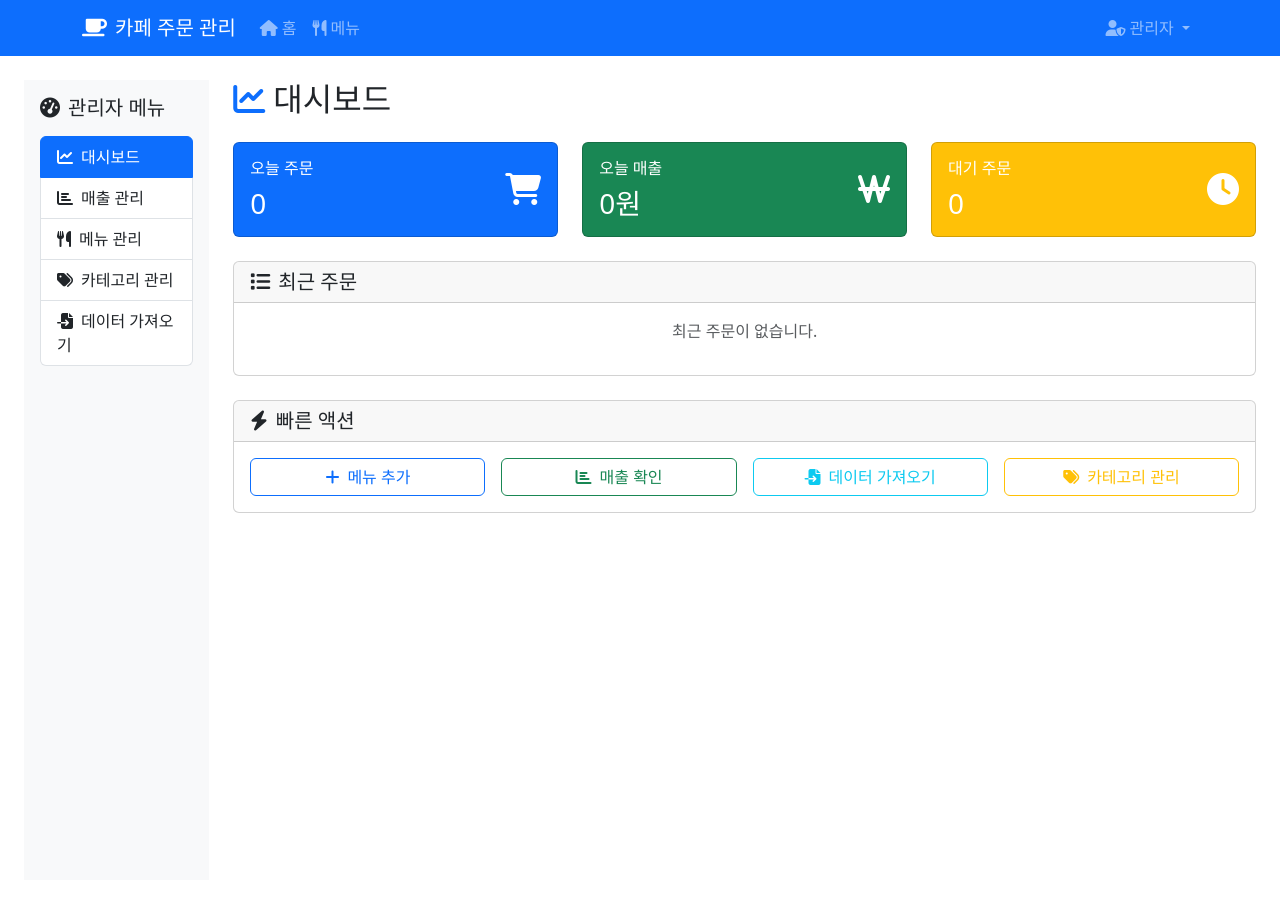
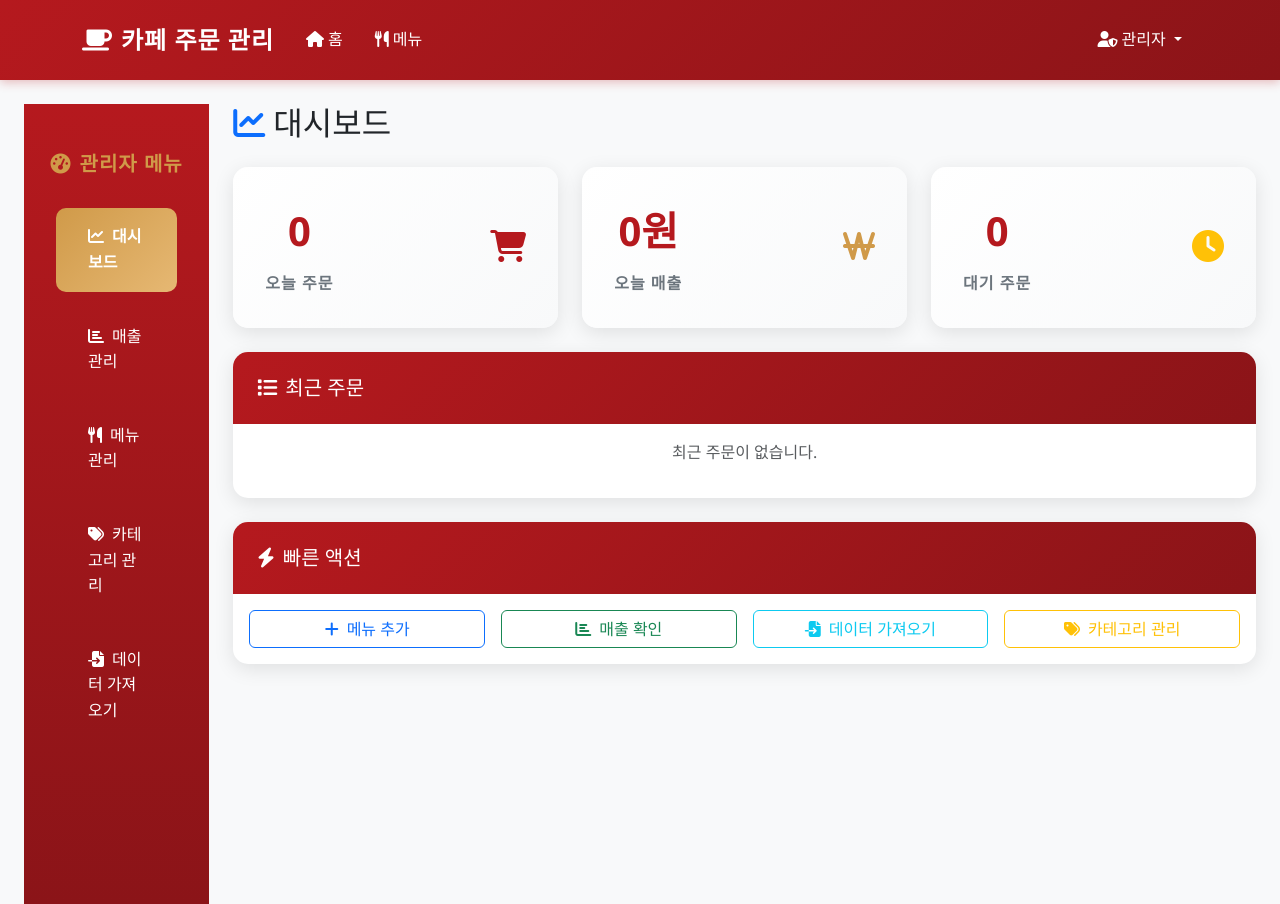
Before and after one commit to ehddus980/cafe_manange, a Flask app: page /admin in a window 1280 px wide. Before the commit the page ends 513 px from the top, so only its background shows below. Run offline with Flask 3, Linux system fonts and the light colour scheme; the visitor is signed in with stand-in values (Sample User, id 1); data that the repository does not hold is empty.

Commit message:
D.E Café 컬러 팔레트 적용하여 디자인 개선

```diff
--- /dev/null
+++ b/static/css/style.css
@@ -0,0 +1,448 @@
+/* D.E Café 컬러 팔레트 적용 */
+:root {
+    --primary-red: #B5191E;
+    --accent-gold: #D09A49;
+    --dark-red: #8B1418;
+    --light-gold: #E6B873;
+    --white: #FFFFFF;
+    --light-gray: #F8F9FA;
+    --dark-gray: #343A40;
+    --text-dark: #212529;
+    --text-light: #6C757D;
+    --border-color: #DEE2E6;
+    --success-color: #28A745;
+    --warning-color: #FFC107;
+    --danger-color: #DC3545;
+    --info-color: #17A2B8;
+}
+
+/* 기본 스타일 */
+body {
+    font-family: 'Segoe UI', Tahoma, Geneva, Verdana, sans-serif;
+    background-color: var(--light-gray);
+    color: var(--text-dark);
+    line-height: 1.6;
+}
+
+/* 네비게이션 바 스타일 */
+.navbar {
+    background: linear-gradient(135deg, var(--primary-red) 0%, var(--dark-red) 100%);
+    box-shadow: 0 2px 10px rgba(181, 25, 30, 0.3);
+    padding: 1rem 0;
+}
+
+.navbar-brand {
+    color: var(--white) !important;
+    font-weight: 700;
+    font-size: 1.5rem;
+    text-transform: uppercase;
+    letter-spacing: 1px;
+}
+
+.navbar-nav .nav-link {
+    color: var(--white) !important;
+    font-weight: 500;
+    transition: all 0.3s ease;
+    margin: 0 0.5rem;
+    padding: 0.5rem 1rem;
+    border-radius: 25px;
+}
+
+.navbar-nav .nav-link:hover {
+    background-color: rgba(255, 255, 255, 0.1);
+    color: var(--light-gold) !important;
+    transform: translateY(-2px);
+}
+
+/* 카드 스타일 */
+.card {
+    border: none;
+    border-radius: 15px;
+    box-shadow: 0 5px 20px rgba(0, 0, 0, 0.1);
+    transition: all 0.3s ease;
+    overflow: hidden;
+}
+
+.card:hover {
+    transform: translateY(-5px);
+    box-shadow: 0 10px 30px rgba(181, 25, 30, 0.2);
+}
+
+.card-header {
+    background: linear-gradient(135deg, var(--primary-red) 0%, var(--dark-red) 100%);
+    color: var(--white);
+    border: none;
+    padding: 1.5rem;
+    font-weight: 600;
+}
+
+/* 버튼 스타일 */
+.btn-primary {
+    background: linear-gradient(135deg, var(--primary-red) 0%, var(--dark-red) 100%);
+    border: none;
+    border-radius: 25px;
+    padding: 0.75rem 2rem;
+    font-weight: 600;
+    text-transform: uppercase;
+    letter-spacing: 0.5px;
+    transition: all 0.3s ease;
+    box-shadow: 0 3px 10px rgba(181, 25, 30, 0.3);
+}
+
+.btn-primary:hover {
+    background: linear-gradient(135deg, var(--dark-red) 0%, var(--primary-red) 100%);
+    transform: translateY(-2px);
+    box-shadow: 0 5px 15px rgba(181, 25, 30, 0.4);
+}
+
+.btn-secondary {
+    background: linear-gradient(135deg, var(--accent-gold) 0%, var(--light-gold) 100%);
+    border: none;
+    border-radius: 25px;
+    padding: 0.75rem 2rem;
+    font-weight: 600;
+    color: var(--white);
+    text-transform: uppercase;
+    letter-spacing: 0.5px;
+    transition: all 0.3s ease;
+    box-shadow: 0 3px 10px rgba(208, 154, 73, 0.3);
+}
+
+.btn-secondary:hover {
+    background: linear-gradient(135deg, var(--light-gold) 0%, var(--accent-gold) 100%);
+    transform: translateY(-2px);
+    box-shadow: 0 5px 15px rgba(208, 154, 73, 0.4);
+    color: var(--white);
+}
+
+.btn-success {
+    background: linear-gradient(135deg, var(--success-color) 0%, #1E7E34 100%);
+    border: none;
+    border-radius: 25px;
+    padding: 0.75rem 2rem;
+    font-weight: 600;
+    text-transform: uppercase;
+    letter-spacing: 0.5px;
+    transition: all 0.3s ease;
+}
+
+.btn-success:hover {
+    transform: translateY(-2px);
+    box-shadow: 0 5px 15px rgba(40, 167, 69, 0.4);
+}
+
+.btn-danger {
+    background: linear-gradient(135deg, var(--danger-color) 0%, #C82333 100%);
+    border: none;
+    border-radius: 25px;
+    padding: 0.75rem 2rem;
+    font-weight: 600;
+    text-transform: uppercase;
+    letter-spacing: 0.5px;
+    transition: all 0.3s ease;
+}
+
+.btn-danger:hover {
+    transform: translateY(-2px);
+    box-shadow: 0 5px 15px rgba(220, 53, 69, 0.4);
+}
+
+/* 메뉴 아이템 스타일 */
+.menu-item {
+    background: var(--white);
+    border-radius: 15px;
+    padding: 1.5rem;
+    margin-bottom: 1.5rem;
+    box-shadow: 0 3px 15px rgba(0, 0, 0, 0.1);
+    transition: all 0.3s ease;
+    border: 2px solid transparent;
+}
+
+.menu-item:hover {
+    transform: translateY(-3px);
+    box-shadow: 0 8px 25px rgba(181, 25, 30, 0.15);
+    border-color: var(--accent-gold);
+}
+
+.menu-item img {
+    border-radius: 10px;
+    transition: all 0.3s ease;
+}
+
+.menu-item:hover img {
+    transform: scale(1.05);
+}
+
+.menu-item .price {
+    color: var(--primary-red);
+    font-weight: 700;
+    font-size: 1.2rem;
+}
+
+.menu-item .category-badge {
+    background: linear-gradient(135deg, var(--accent-gold) 0%, var(--light-gold) 100%);
+    color: var(--white);
+    border-radius: 20px;
+    padding: 0.3rem 1rem;
+    font-size: 0.8rem;
+    font-weight: 600;
+    text-transform: uppercase;
+}
+
+/* 폼 스타일 */
+.form-control {
+    border: 2px solid var(--border-color);
+    border-radius: 10px;
+    padding: 0.75rem 1rem;
+    transition: all 0.3s ease;
+    font-size: 1rem;
+}
+
+.form-control:focus {
+    border-color: var(--accent-gold);
+    box-shadow: 0 0 0 0.2rem rgba(208, 154, 73, 0.25);
+    outline: none;
+}
+
+.form-label {
+    font-weight: 600;
+    color: var(--text-dark);
+    margin-bottom: 0.5rem;
+}
+
+/* 사이드바 스타일 */
+.sidebar {
+    background: linear-gradient(180deg, var(--primary-red) 0%, var(--dark-red) 100%);
+    color: var(--white);
+    min-height: 100vh;
+    padding: 2rem 0;
+}
+
+.sidebar .nav-link {
+    color: var(--white);
+    padding: 1rem 2rem;
+    margin: 0.5rem 1rem;
+    border-radius: 10px;
+    transition: all 0.3s ease;
+    font-weight: 500;
+}
+
+.sidebar .nav-link:hover {
+    background-color: rgba(255, 255, 255, 0.1);
+    color: var(--light-gold);
+    transform: translateX(5px);
+}
+
+.sidebar .nav-link.active {
+    background: linear-gradient(135deg, var(--accent-gold) 0%, var(--light-gold) 100%);
+    color: var(--white);
+    font-weight: 600;
+}
+
+/* 통계 카드 */
+.stats-card {
+    background: linear-gradient(135deg, var(--white) 0%, var(--light-gray) 100%);
+    border-radius: 15px;
+    padding: 2rem;
+    text-align: center;
+    box-shadow: 0 5px 20px rgba(0, 0, 0, 0.1);
+    transition: all 0.3s ease;
+}
+
+.stats-card:hover {
+    transform: translateY(-5px);
+    box-shadow: 0 10px 30px rgba(181, 25, 30, 0.15);
+}
+
+.stats-card .number {
+    font-size: 2.5rem;
+    font-weight: 700;
+    color: var(--primary-red);
+    margin-bottom: 0.5rem;
+}
+
+.stats-card .label {
+    color: var(--text-light);
+    font-weight: 600;
+    text-transform: uppercase;
+    letter-spacing: 1px;
+}
+
+/* 테이블 스타일 */
+.table {
+    background: var(--white);
+    border-radius: 15px;
+    overflow: hidden;
+    box-shadow: 0 5px 20px rgba(0, 0, 0, 0.1);
+}
+
+.table thead th {
+    background: linear-gradient(135deg, var(--primary-red) 0%, var(--dark-red) 100%);
+    color: var(--white);
+    border: none;
+    padding: 1rem;
+    font-weight: 600;
+    text-transform: uppercase;
+    letter-spacing: 0.5px;
+}
+
+.table tbody tr {
+    transition: all 0.3s ease;
+}
+
+.table tbody tr:hover {
+    background-color: rgba(208, 154, 73, 0.1);
+    transform: scale(1.01);
+}
+
+/* 알림 메시지 */
+.alert {
+    border: none;
+    border-radius: 10px;
+    padding: 1rem 1.5rem;
+    margin-bottom: 1rem;
+    font-weight: 500;
+}
+
+.alert-success {
+    background: linear-gradient(135deg, #D4EDDA 0%, #C3E6CB 100%);
+    color: #155724;
+    border-left: 4px solid var(--success-color);
+}
+
+.alert-danger {
+    background: linear-gradient(135deg, #F8D7DA 0%, #F5C6CB 100%);
+    color: #721C24;
+    border-left: 4px solid var(--danger-color);
+}
+
+.alert-warning {
+    background: linear-gradient(135deg, #FFF3CD 0%, #FFEAA7 100%);
+    color: #856404;
+    border-left: 4px solid var(--warning-color);
+}
+
+.alert-info {
+    background: linear-gradient(135deg, #D1ECF1 0%, #BEE5EB 100%);
+    color: #0C5460;
+    border-left: 4px solid var(--info-color);
+}
+
+/* 모달 스타일 */
+.modal-content {
+    border: none;
+    border-radius: 15px;
+    box-shadow: 0 10px 30px rgba(0, 0, 0, 0.3);
+}
+
+.modal-header {
+    background: linear-gradient(135deg, var(--primary-red) 0%, var(--dark-red) 100%);
+    color: var(--white);
+    border: none;
+    border-radius: 15px 15px 0 0;
+    padding: 1.5rem;
+}
+
+.modal-title {
+    font-weight: 700;
+    text-transform: uppercase;
+    letter-spacing: 1px;
+}
+
+/* 페이지 로더 */
+.page-loader {
+    position: fixed;
+    top: 0;
+    left: 0;
+    width: 100%;
+    height: 100%;
+    background: linear-gradient(135deg, var(--primary-red) 0%, var(--dark-red) 100%);
+    display: flex;
+    justify-content: center;
+    align-items: center;
+    z-index: 9999;
+    transition: opacity 0.5s ease;
+}
+
+.loader-spinner {
+    width: 50px;
+    height: 50px;
+    border: 3px solid rgba(255, 255, 255, 0.3);
+    border-top: 3px solid var(--accent-gold);
+    border-radius: 50%;
+    animation: spin 1s linear infinite;
+}
+
+@keyframes spin {
+    0% { transform: rotate(0deg); }
+    100% { transform: rotate(360deg); }
+}
+
+/* 반응형 디자인 */
+@media (max-width: 768px) {
+    .navbar-brand {
+        font-size: 1.2rem;
+    }
+
+    .card-header {
+        padding: 1rem;
+    }
+
+    .stats-card {
+        padding: 1.5rem;
+        margin-bottom: 1rem;
+    }
+
+    .stats-card .number {
+        font-size: 2rem;
+    }
+
+    .btn {
+        padding: 0.5rem 1.5rem;
+        font-size: 0.9rem;
+    }
+}
+
+/* 스크롤바 스타일 */
+::-webkit-scrollbar {
+    width: 8px;
+}
+
+::-webkit-scrollbar-track {
+    background: var(--light-gray);
+}
+
+::-webkit-scrollbar-thumb {
+    background: linear-gradient(135deg, var(--primary-red) 0%, var(--accent-gold) 100%);
+    border-radius: 4px;
+}
+
+::-webkit-scrollbar-thumb:hover {
+    background: linear-gradient(135deg, var(--dark-red) 0%, var(--light-gold) 100%);
+}
+
+/* 애니메이션 */
+@keyframes fadeInUp {
+    from {
+        opacity: 0;
+        transform: translateY(30px);
+    }
+    to {
+        opacity: 1;
+        transform: translateY(0);
+    }
+}
+
+.fade-in-up {
+    animation: fadeInUp 0.6s ease-out;
+}
+
+/* 호버 효과 */
+.hover-lift {
+    transition: all 0.3s ease;
+}
+
+.hover-lift:hover {
+    transform: translateY(-5px);
+    box-shadow: 0 10px 30px rgba(181, 25, 30, 0.2);
+}
--- a/templates/admin/dashboard.html
+++ b/templates/admin/dashboard.html
@@ -9,24 +9,26 @@
         <div class="col-md-3 col-lg-2">
             <div class="sidebar">
                 <div class="p-3">
-                    <h5 class="mb-3"><i class="fas fa-tachometer-alt me-2"></i>관리자 메뉴</h5>
-                    <div class="list-group">
-                        <a href="{{ url_for('admin_dashboard') }}" class="list-group-item list-group-item-action active">
+                    <h5 class="mb-4 text-center" style="color: var(--accent-gold); font-weight: 700; text-transform: uppercase; letter-spacing: 1px;">
+                        <i class="fas fa-tachometer-alt me-2"></i>관리자 메뉴
+                    </h5>
+                    <nav class="nav flex-column">
+                        <a href="{{ url_for('admin_dashboard') }}" class="nav-link active">
                             <i class="fas fa-chart-line me-2"></i>대시보드
                         </a>
-                        <a href="{{ url_for('admin_sales') }}" class="list-group-item list-group-item-action">
+                        <a href="{{ url_for('admin_sales') }}" class="nav-link">
                             <i class="fas fa-chart-bar me-2"></i>매출 관리
                         </a>
-                        <a href="{{ url_for('admin_menu') }}" class="list-group-item list-group-item-action">
+                        <a href="{{ url_for('admin_menu') }}" class="nav-link">
                             <i class="fas fa-utensils me-2"></i>메뉴 관리
                         </a>
-                        <a href="{{ url_for('admin_categories') }}" class="list-group-item list-group-item-action">
+                        <a href="{{ url_for('admin_categories') }}" class="nav-link">
                             <i class="fas fa-tags me-2"></i>카테고리 관리
                         </a>
-                        <a href="{{ url_for('admin_import_orders') }}" class="list-group-item list-group-item-action">
+                        <a href="{{ url_for('admin_import_orders') }}" class="nav-link">
                             <i class="fas fa-file-import me-2"></i>데이터 가져오기
                         </a>
-                    </div>
+                    </nav>
                 </div>
             </div>
         </div>
@@ -44,48 +46,42 @@
             <!-- 통계 카드 -->
             <div class="row mb-4">
                 <div class="col-md-4">
-                    <div class="card bg-primary text-white">
-                        <div class="card-body">
-                            <div class="d-flex justify-content-between">
+                    <div class="stats-card hover-lift">
+                        <div class="d-flex justify-content-between align-items-center">
                             <div>
-                                    <h6 class="card-title">오늘 주문</h6>
-                                    <h3 class="mb-0">{{ today_orders }}</h3>
+                                <div class="number">{{ today_orders }}</div>
+                                <div class="label">오늘 주문</div>
                             </div>
                             <div class="align-self-center">
-                                    <i class="fas fa-shopping-cart fa-2x"></i>
-                                </div>
+                                <i class="fas fa-shopping-cart fa-2x" style="color: var(--primary-red);"></i>
                             </div>
                         </div>
                     </div>
                 </div>
 
                 <div class="col-md-4">
-                    <div class="card bg-success text-white">
-                        <div class="card-body">
-                            <div class="d-flex justify-content-between">
+                    <div class="stats-card hover-lift">
+                        <div class="d-flex justify-content-between align-items-center">
                             <div>
-                                    <h6 class="card-title">오늘 매출</h6>
-                                    <h3 class="mb-0">{{ "{:,}".format(today_sales) }}원</h3>
+                                <div class="number">{{ "{:,}".format(today_sales) }}원</div>
+                                <div class="label">오늘 매출</div>
                             </div>
                             <div class="align-self-center">
-                                    <i class="fas fa-won-sign fa-2x"></i>
-                                </div>
+                                <i class="fas fa-won-sign fa-2x" style="color: var(--accent-gold);"></i>
                             </div>
                         </div>
                     </div>
                 </div>
 
                 <div class="col-md-4">
-                    <div class="card bg-warning text-white">
-                        <div class="card-body">
-                            <div class="d-flex justify-content-between">
+                    <div class="stats-card hover-lift">
+                        <div class="d-flex justify-content-between align-items-center">
                             <div>
-                                    <h6 class="card-title">대기 주문</h6>
-                                    <h3 class="mb-0">{{ pending_orders }}</h3>
+                                <div class="number">{{ pending_orders }}</div>
+                                <div class="label">대기 주문</div>
                             </div>
                             <div class="align-self-center">
-                                    <i class="fas fa-clock fa-2x"></i>
-                                </div>
+                                <i class="fas fa-clock fa-2x" style="color: var(--warning-color);"></i>
                             </div>
                         </div>
                     </div>
--- a/templates/base.html
+++ b/templates/base.html
@@ -9,62 +9,8 @@
     <link href="https://cdn.jsdelivr.net/npm/bootstrap@5.3.0/dist/css/bootstrap.min.css" rel="stylesheet">
     <!-- Font Awesome -->
     <link href="https://cdnjs.cloudflare.com/ajax/libs/font-awesome/6.4.0/css/all.min.css" rel="stylesheet">
-
-    <style>
-        .sidebar {
-            min-height: 100vh;
-            background-color: #f8f9fa;
-        }
-
-        .sidebar .nav-link {
-            color: #495057;
-        }
-
-        .sidebar .nav-link:hover {
-            background-color: #e9ecef;
-        }
-
-        .sidebar .nav-link.active {
-            background-color: #0d6efd;
-            color: white;
-        }
-
-        .cart-badge {
-            position: absolute;
-            top: -5px;
-            right: -5px;
-            background-color: #dc3545;
-            color: white;
-            border-radius: 50%;
-            padding: 2px 6px;
-            font-size: 0.75rem;
-        }
-
-        .menu-card {
-            transition: transform 0.2s;
-        }
-
-        .menu-card:hover {
-            transform: translateY(-2px);
-            box-shadow: 0 4px 8px rgba(0,0,0,0.1);
-        }
-
-        .soldout {
-            opacity: 0.6;
-        }
-
-        .soldout::after {
-            content: "품절";
-            position: absolute;
-            top: 10px;
-            right: 10px;
-            background-color: #dc3545;
-            color: white;
-            padding: 4px 8px;
-            border-radius: 4px;
-            font-size: 0.8rem;
-        }
-    </style>
+    <!-- Custom CSS -->
+    <link href="{{ url_for('static', filename='css/style.css') }}" rel="stylesheet">
 
     {% block extra_css %}{% endblock %}
 </head>
```
Also changed, not shown: templates/admin/login.html (+6 -6 lines), templates/user/menu.html (+7 -4 lines). Lines whose indentation alone changed are shown as unchanged.
